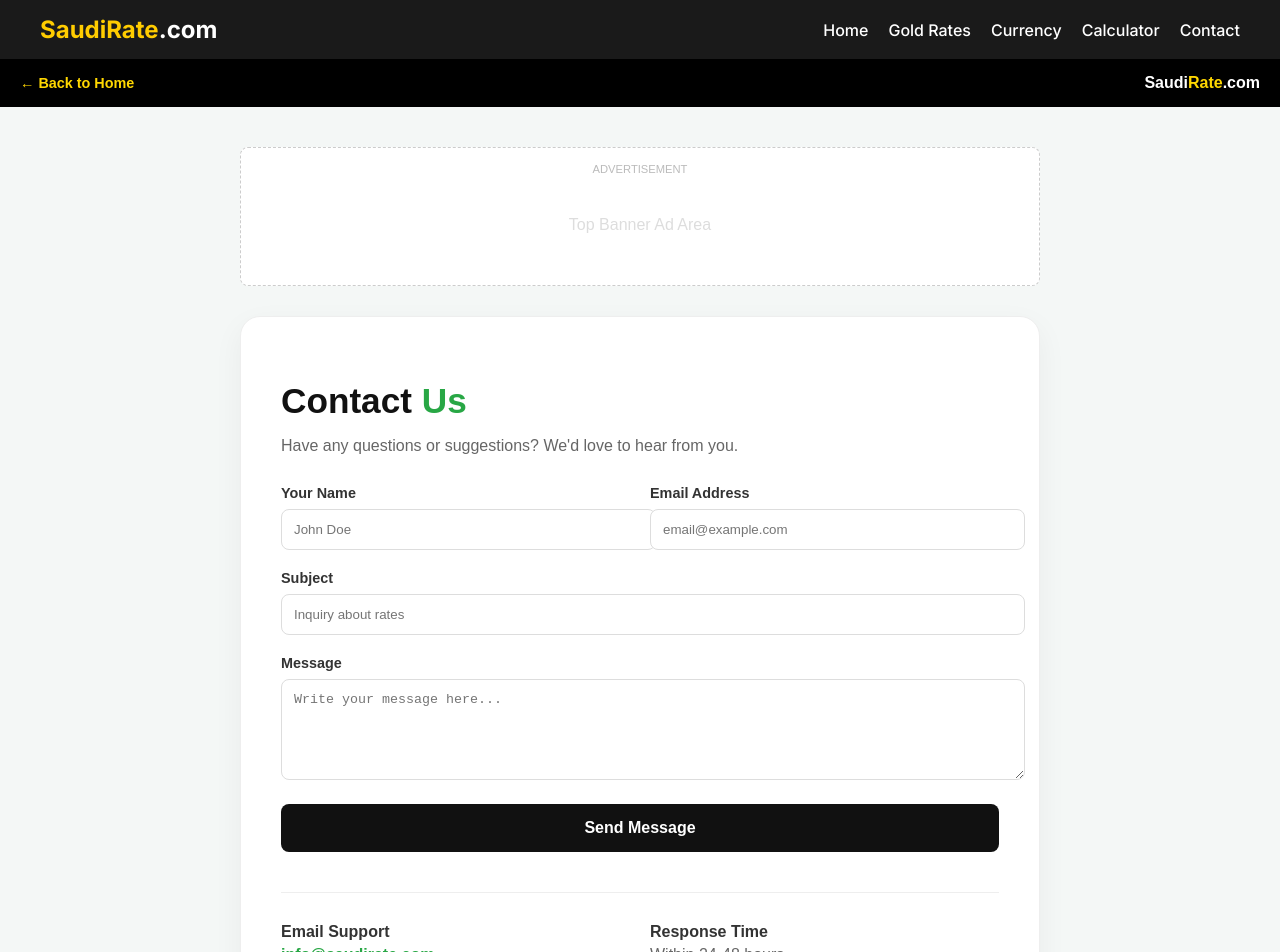
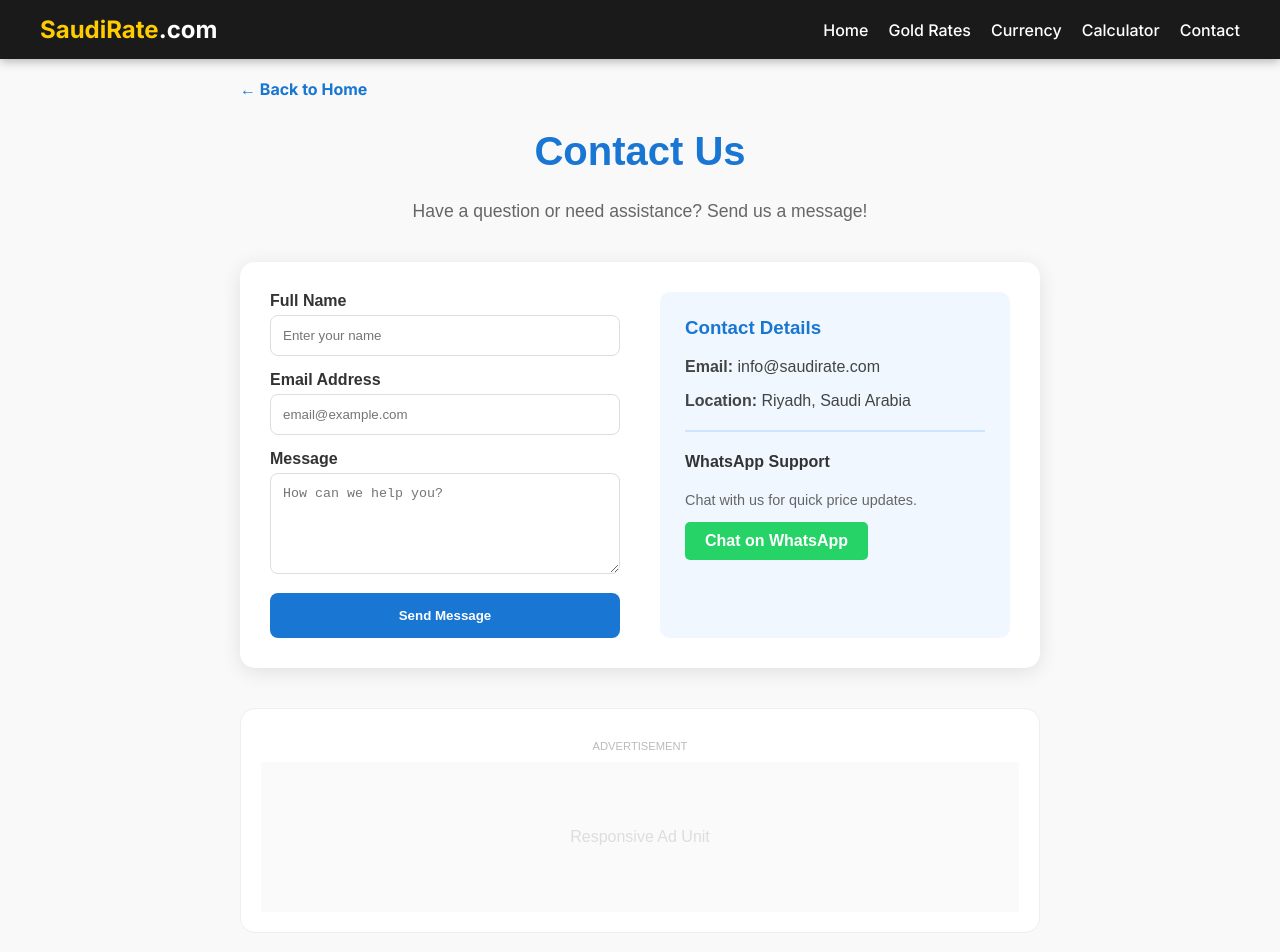
Before and after one commit to DiGiSaudia/saudirate, a Next.js app: page /contact in a window 1280 px wide. Shown: the top 952 px of the page. Built offline with nearby package versions, Linux system fonts and the light colour scheme.

Commit message:
Restored original contact design with back button and bottom ads

```diff
--- a/app/contact/page.tsx
+++ b/app/contact/page.tsx
@@ -4,73 +4,81 @@ import Link from 'next/link';
 
 export default function ContactPage() {
   return (
-    <main style={{ minHeight: '100vh', backgroundColor: '#f4f7f6', fontFamily: 'sans-serif' }}>
+    <div style={{ backgroundColor: '#f9f9f9', minHeight: '100vh', paddingBottom: '50px' }}>
 
-      {/* Top Header with Back Button */}
-      <div style={{ backgroundColor: '#000', color: '#fff', padding: '15px 20px', display: 'flex', justifyContent: 'space-between', alignItems: 'center' }}>
-        <Link href="/" style={{ color: '#FFD700', textDecoration: 'none', fontWeight: 'bold', fontSize: '0.9rem' }}>
+      {/* Back to Home Button */}
+      <div style={{ maxWidth: '800px', margin: '0 auto', padding: '20px 20px 0' }}>
+        <Link href="/" style={{ color: '#1976d2', textDecoration: 'none', fontWeight: 'bold' }}>
           ← Back to Home
         </Link>
-        <span style={{ fontWeight: 'bold' }}>Saudi<span style={{ color: '#FFD700' }}>Rate</span>.com</span>
       </div>
 
-      <div style={{ maxWidth: '800px', margin: '40px auto', padding: '0 20px' }}>
-
-        {/* Top Ad Space (Ads Friendly Requirement) */}
-        <div style={{ backgroundColor: '#fff', padding: '15px', textAlign: 'center', border: '1px dashed #ccc', marginBottom: '30px', borderRadius: '8px' }}>
-          <p style={{ fontSize: '0.7rem', color: '#bbb', margin: '0 0 5px' }}>ADVERTISEMENT</p>
-          <div style={{ minHeight: '90px', display: 'flex', alignItems: 'center', justifyContent: 'center', color: '#ddd' }}>Top Banner Ad Area</div>
+      <div style={{ maxWidth: '800px', margin: '30px auto', padding: '0 20px', fontFamily: 'Arial, sans-serif' }}>
+        <div style={{ textAlign: 'center', marginBottom: '40px' }}>
+          <h1 style={{ color: '#1976d2', fontSize: '2.5rem' }}>Contact Us</h1>
+          <p style={{ color: '#666', fontSize: '1.1rem' }}>Have a question or need assistance? Send us a message!</p>
         </div>
 
-        <div style={{ backgroundColor: '#fff', padding: '40px', borderRadius: '20px', boxShadow: '0 10px 30px rgba(0,0,0,0.05)', border: '1px solid #eee' }}>
-          <h1 style={{ fontSize: '2.2rem', fontWeight: 'bold', marginBottom: '10px', color: '#111' }}>Contact <span style={{ color: '#28a745' }}>Us</span></h1>
-          <p style={{ color: '#666', marginBottom: '30px' }}>Have any questions or suggestions? We'd love to hear from you.</p>
+        <div style={{
+          display: 'grid',
+          gridTemplateColumns: 'repeat(auto-fit, minmax(300px, 1fr))',
+          gap: '40px',
+          backgroundColor: '#fff',
+          padding: '30px',
+          borderRadius: '15px',
+          boxShadow: '0 4px 20px rgba(0,0,0,0.1)'
+        }}>
 
-          <form style={{ display: 'grid', gap: '20px' }}>
-            <div style={{ display: 'grid', gridTemplateColumns: '1fr 1fr', gap: '20px' }}>
-              <div>
-                <label style={{ display: 'block', marginBottom: '8px', fontWeight: 'bold', fontSize: '0.9rem' }}>Your Name</label>
-                <input type="text" placeholder="John Doe" style={{ width: '100%', padding: '12px', borderRadius: '8px', border: '1px solid #ddd', outline: 'none' }} />
-              </div>
-              <div>
-                <label style={{ display: 'block', marginBottom: '8px', fontWeight: 'bold', fontSize: '0.9rem' }}>Email Address</label>
-                <input type="email" placeholder="email@example.com" style={{ width: '100%', padding: '12px', borderRadius: '8px', border: '1px solid #ddd', outline: 'none' }} />
-              </div>
+          {/* Contact Form */}
+          <form style={{ display: 'flex', flexDirection: 'column', gap: '15px' }}>
+            <div>
+              <label style={labelStyle}>Full Name</label>
+              <input type="text" placeholder="Enter your name" style={inputStyle} />
             </div>
-
             <div>
-              <label style={{ display: 'block', marginBottom: '8px', fontWeight: 'bold', fontSize: '0.9rem' }}>Subject</label>
-              <input type="text" placeholder="Inquiry about rates" style={{ width: '100%', padding: '12px', borderRadius: '8px', border: '1px solid #ddd', outline: 'none' }} />
+              <label style={labelStyle}>Email Address</label>
+              <input type="email" placeholder="email@example.com" style={inputStyle} />
             </div>
-
             <div>
-              <label style={{ display: 'block', marginBottom: '8px', fontWeight: 'bold', fontSize: '0.9rem' }}>Message</label>
-              <textarea rows={5} placeholder="Write your message here..." style={{ width: '100%', padding: '12px', borderRadius: '8px', border: '1px solid #ddd', outline: 'none', resize: 'vertical' }}></textarea>
+              <label style={labelStyle}>Message</label>
+              <textarea rows={5} placeholder="How can we help you?" style={inputStyle}></textarea>
             </div>
-
-            <button type="submit" style={{ backgroundColor: '#111', color: '#fff', padding: '15px', borderRadius: '8px', border: 'none', fontWeight: 'bold', fontSize: '1rem', cursor: 'pointer', transition: '0.3s' }}>
-              Send Message
-            </button>
+            <button type="button" style={buttonStyle}>Send Message</button>
           </form>
 
-          {/* Contact Details for SEO & Trust */}
-          <div style={{ marginTop: '40px', paddingTop: '30px', borderTop: '1px solid #eee', display: 'grid', gridTemplateColumns: '1fr 1fr', gap: '20px' }}>
-            <div>
-              <h4 style={{ margin: '0 0 5px' }}>Email Support</h4>
-              <p style={{ color: '#28a745', fontWeight: 'bold', margin: 0 }}>info@saudirate.com</p>
-            </div>
-            <div>
-              <h4 style={{ margin: '0 0 5px' }}>Response Time</h4>
-              <p style={{ color: '#666', margin: 0 }}>Within 24-48 hours</p>
-            </div>
+          {/* Contact Details */}
+          <div style={{ backgroundColor: '#f0f7ff', padding: '25px', borderRadius: '10px' }}>
+            <h3 style={{ color: '#1976d2', marginTop: 0 }}>Contact Details</h3>
+            <p style={{ color: '#444' }}><strong>Email:</strong> info@saudirate.com</p>
+            <p style={{ color: '#444' }}><strong>Location:</strong> Riyadh, Saudi Arabia</p>
+            <hr style={{ border: '0.5px solid #d0e3ff', margin: '20px 0' }} />
+            <h4>WhatsApp Support</h4>
+            <p style={{ fontSize: '0.9rem', color: '#666' }}>Chat with us for quick price updates.</p>
+            <a href="https://wa.me/966XXXXXXXXX" target="_blank" style={{
+              display: 'inline-block',
+              padding: '10px 20px',
+              backgroundColor: '#25D366',
+              color: 'white',
+              textDecoration: 'none',
+              borderRadius: '5px',
+              fontWeight: 'bold'
+            }}>Chat on WhatsApp</a>
           </div>
         </div>
 
-        {/* Bottom Ad Unit */}
-        <div style={{ marginTop: '30px', backgroundColor: '#fff', padding: '20px', borderRadius: '15px', border: '1px solid #eee', textAlign: 'center' }}>
-          <div style={{ minHeight: '150px', display: 'flex', alignItems: 'center', justifyContent: 'center', color: '#ddd' }}>Footer Ad Banner</div>
+        {/* Ads Section (Form کے نیچے) */}
+        <div style={{ marginTop: '40px', backgroundColor: '#fff', padding: '20px', borderRadius: '15px', textAlign: 'center', border: '1px solid #eee' }}>
+          <p style={{ fontSize: '0.7rem', color: '#bbb', marginBottom: '10px' }}>ADVERTISEMENT</p>
+          <div style={{ minHeight: '150px', backgroundColor: '#fafafa', display: 'flex', alignItems: 'center', justifyContent: 'center', color: '#ddd' }}>
+            Responsive Ad Unit
+          </div>
         </div>
       </div>
-    </main>
+    </div>
   );
 }
+
+// Styles
+const labelStyle = { display: 'block', marginBottom: '5px', fontWeight: 'bold' } as React.CSSProperties;
+const inputStyle = { width: '100%', padding: '12px', borderRadius: '8px', border: '1px solid #ddd', boxSizing: 'border-box' as const };
+const buttonStyle = { padding: '15px', backgroundColor: '#1976d2', color: 'white', border: 'none', borderRadius: '8px', fontWeight: 'bold', cursor: 'pointer' };
```
